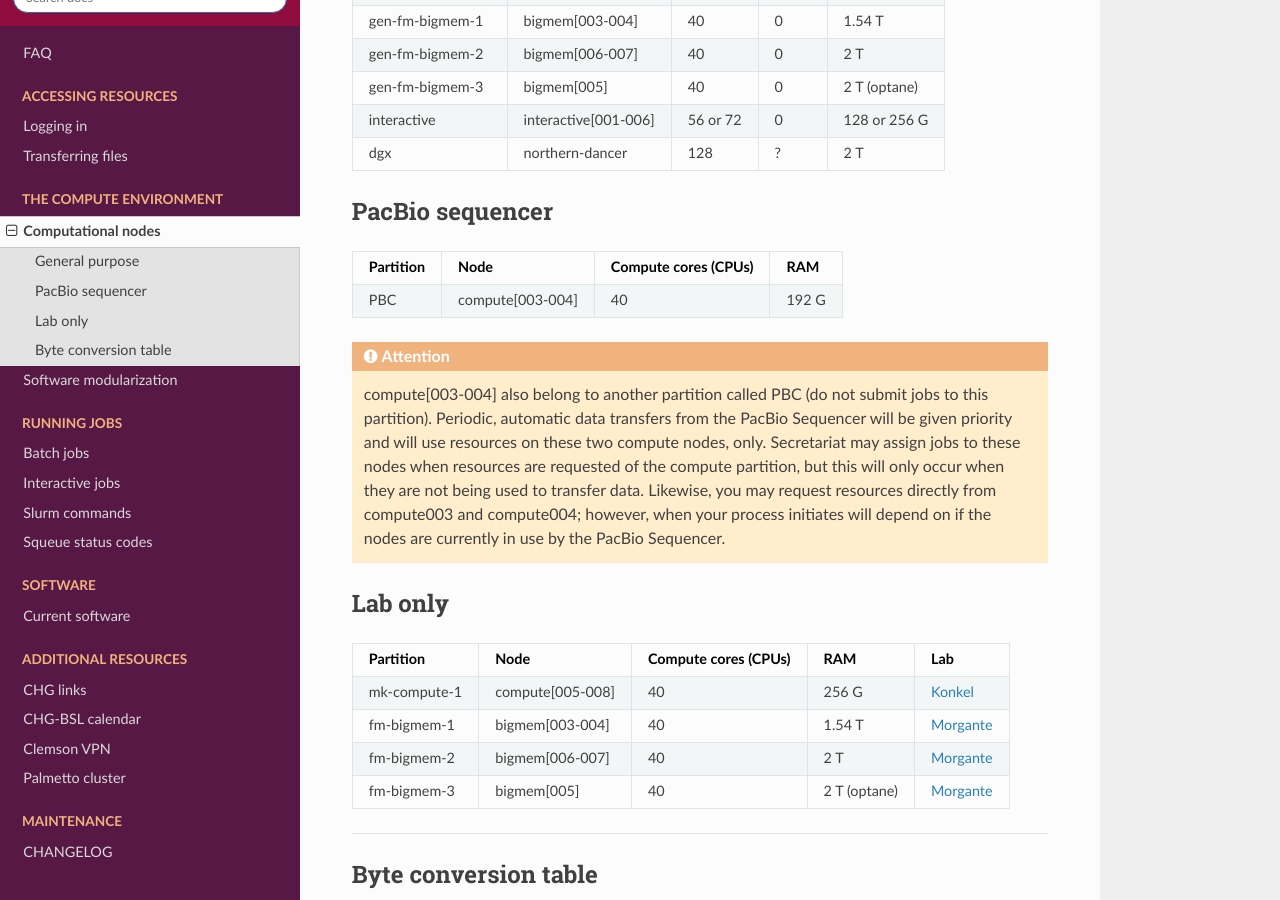
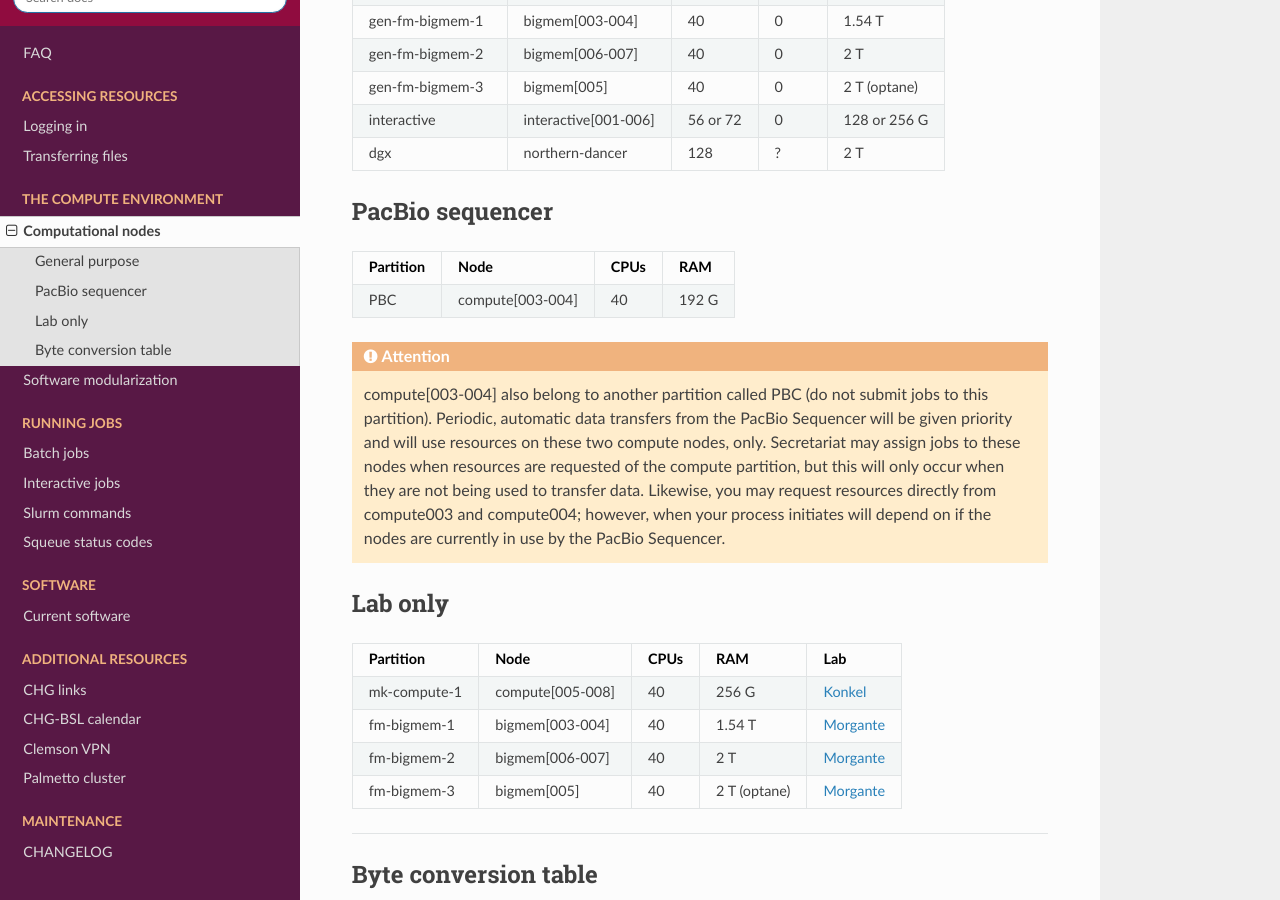
Before and after one commit to amalgamaria/secretariat, a Sphinx documentation site: the page built from docs/compute/nodes.rst, in a window 1280 px wide and 900 px high, scrolled down 660 px. Built offline with Sphinx 7.4.7 and the Read the Docs theme 2.0.0, drawn with Linux system fonts in a browser that asks for light colours; pages that are not in the unit, such as notebooks, are missing from menus.

Commit message:
Reformat CPU columns

```diff
--- a/docs/compute/nodes.rst
+++ b/docs/compute/nodes.rst
@@ -33,28 +33,28 @@ General purpose
 PacBio sequencer
 ----------------
 
-+------------------+-----------------------+-----------------------+---------------+
-| Partition        | Node                  | Compute cores (CPUs)  | RAM           |
-+==================+=======================+=======================+===============+
-| PBC              | compute[003-004]      | 40                    | 192 G         |
-+------------------+-----------------------+-----------------------+---------------+
++------------------+-----------------------+-------+---------------+
+| Partition        | Node                  | CPUs  | RAM           |
++==================+=======================+=======+===============+
+| PBC              | compute[003-004]      | 40    | 192 G         |
++------------------+-----------------------+-------+---------------+
 
 .. attention:: compute[003-004] also belong to another partition called PBC (do not submit jobs to this partition). Periodic, automatic data transfers from the PacBio Sequencer will be given priority and will use resources on these two compute nodes, only. Secretariat may assign jobs to these nodes when resources are requested of the compute partition, but this will only occur when they are not being used to transfer data. Likewise, you may request resources directly from compute003 and compute004; however, when your process initiates will depend on if the nodes are currently in use by the PacBio Sequencer.
 
 Lab only
 --------
 
-+------------------+-----------------------+-----------------------+---------------+-------------+
-| Partition        | Node                  | Compute cores (CPUs)  | RAM           | Lab         |
-+==================+=======================+=======================+===============+=============+
-| mk-compute-1     | compute[005-008]      | 40                    | 256 G         | `Konkel`_   |
-+------------------+-----------------------+-----------------------+---------------+-------------+
-| fm-bigmem-1      | bigmem[003-004]       | 40                    | 1.54 T        | `Morgante`_ |
-+------------------+-----------------------+-----------------------+---------------+-------------+
-| fm-bigmem-2      | bigmem[006-007]       | 40                    | 2 T           | `Morgante`_ |
-+------------------+-----------------------+-----------------------+---------------+-------------+
-| fm-bigmem-3      | bigmem[005]           | 40                    | 2 T (optane)  | `Morgante`_ |
-+------------------+-----------------------+-----------------------+---------------+-------------+
++------------------+-----------------------+-------+---------------+-------------+
+| Partition        | Node                  | CPUs  | RAM           | Lab         |
++==================+=======================+=======+===============+=============+
+| mk-compute-1     | compute[005-008]      | 40    | 256 G         | `Konkel`_   |
++------------------+-----------------------+-------+---------------+-------------+
+| fm-bigmem-1      | bigmem[003-004]       | 40    | 1.54 T        | `Morgante`_ |
++------------------+-----------------------+-------+---------------+-------------+
+| fm-bigmem-2      | bigmem[006-007]       | 40    | 2 T           | `Morgante`_ |
++------------------+-----------------------+-------+---------------+-------------+
+| fm-bigmem-3      | bigmem[005]           | 40    | 2 T (optane)  | `Morgante`_ |
++------------------+-----------------------+-------+---------------+-------------+
 
 __________
 
```
